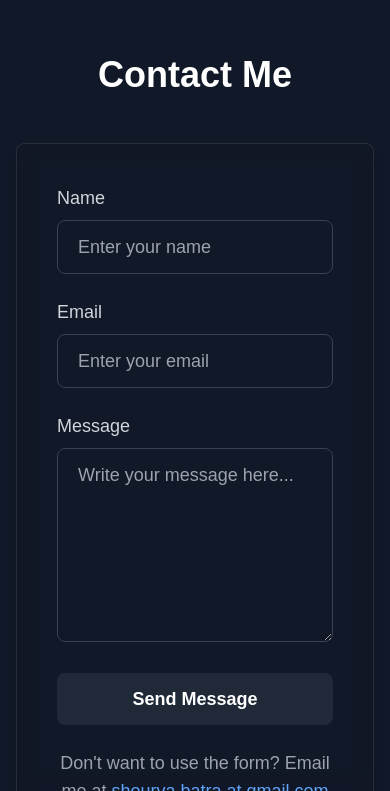
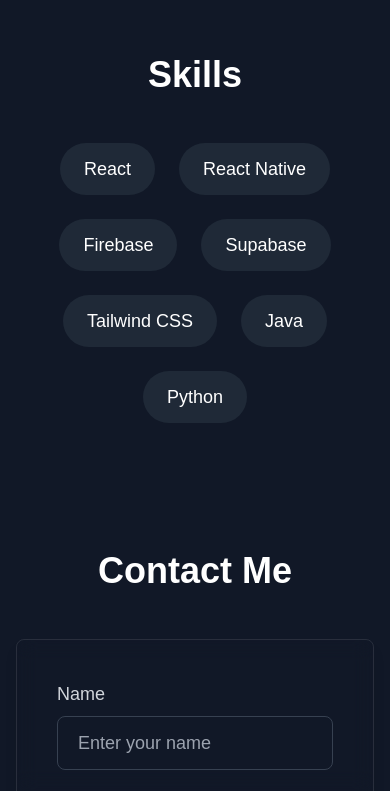
Before and after one commit to ShouryaBatra/personal-website, a Next.js app: page / in a window 390 px wide. Shown: the part 3265-4056 px from the top of the page. Built offline with nearby package versions, Linux system fonts and the light colour scheme.

Commit message:
add mobile animations

```diff
--- a/src/components/Header.jsx
+++ b/src/components/Header.jsx
@@ -2,11 +2,28 @@
 import me from "../assets/me.jpg";
 import { FaGithub, FaLinkedin, FaYoutube } from "react-icons/fa";
 import Image from "next/image";
+import { useState } from "react";
+
+function Header() {
+  const [randomDirection, setRandomDirection] = useState(1);
+
+  // 1 or -1 to multiply to 540
+  const generateRandomDirection = () => {
+    return Math.random() > 0.5 ? 1 : -1;
+  };
 
   const profileVariants = {
     initial: { rotate: 0, y: 0 },
     hover: {
-    rotate: 540,
+      rotate: 540 * randomDirection,
+      transition: {
+        type: "spring",
+        damping: 20,
+        duration: 0.5,
+      },
+    },
+    tap: {
+      rotate: 540 * randomDirection,
       transition: {
         type: "spring",
         damping: 20,
@@ -15,14 +32,16 @@
     },
   };
 
-function Header() {
   return (
     <header className="text-center py-20">
       <motion.div
         className="w-48 h-48 mx-auto rounded-full overflow-hidden relative flex items-center justify-center"
         whileHover="hover"
+        whileTap="tap"
         initial="initial"
         variants={profileVariants}
+        onHoverStart={() => setRandomDirection(generateRandomDirection())}
+        onTapStart={() => setRandomDirection(generateRandomDirection())}
       >
         {/* Circle background */}
         <motion.div className="absolute inset-0 rounded-full " />
--- /dev/null
+++ b/src/components/Skills.jsx
@@ -0,0 +1,62 @@
+import { useState } from "react";
+import ScrollAnimation from "./ScrollAnimation";
+import { motion } from "framer-motion";
+
+function Skills() {
+  const [randomDirection, setRandomDirection] = useState(1);
+
+  const generateRandomDirection = () => {
+    return Math.random() > 0.5 ? 1 : -1;
+  };
+
+  const skills = [
+    "React",
+    "React Native",
+    "Firebase",
+    "Supabase",
+    "Tailwind CSS",
+    "Java",
+    "Python",
+  ];
+
+  return (
+    <section className="py-16 px-4">
+      <h2 className="text-4xl font-bold text-center mb-12">Skills</h2>
+      <div className="flex flex-wrap justify-center gap-6 max-w-4xl mx-auto">
+        {skills.map((skill, index) => (
+          <ScrollAnimation key={skill} delay={index * 0.1}>
+            <motion.div
+              key={skill}
+              className="bg-gray-800 px-6 py-3 rounded-full text-lg font-medium shadow-lg cursor-pointer relative overflow-hidden"
+              whileHover={{
+                y: -5 * randomDirection,
+                boxShadow: "0 0 20px 5px rgba(79, 70, 229, 0.6)",
+                transition: { duration: 0.3, ease: "easeOut" },
+              }}
+              whileTap={{
+                y: -5 * randomDirection,
+                boxShadow: "0 0 20px 5px rgba(79, 70, 229, 0.6)",
+                transition: { duration: 0.3, ease: "easeOut" },
+              }}
+              initial={{
+                y: 0,
+                boxShadow: "0 0 0px 0px rgba(79, 70, 229, 0)",
+              }}
+              onHoverStart={() => setRandomDirection(generateRandomDirection())}
+              onTapStart={() => setRandomDirection(generateRandomDirection())}
+            >
+              {skill}
+              <motion.div
+                className="absolute inset-0 bg-gradient-to-r from-indigo-500 to-purple-500 opacity-0 rounded-full"
+                whileHover={{ opacity: 0.2, transition: { duration: 0.3 } }}
+                whileTap={{ opacity: 0.2, transition: { duration: 0.3 } }}
+              />
+            </motion.div>
+          </ScrollAnimation>
+        ))}
+      </div>
+    </section>
+  );
+}
+
+export default Skills;
```
Lines whose indentation alone changed are shown as unchanged.
